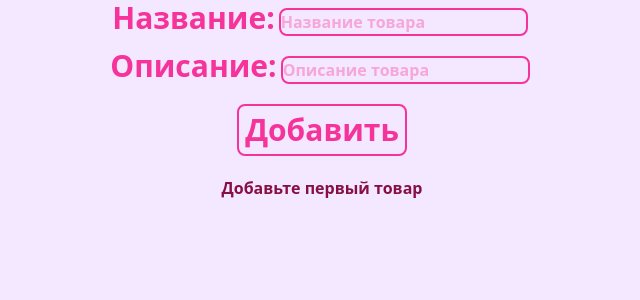
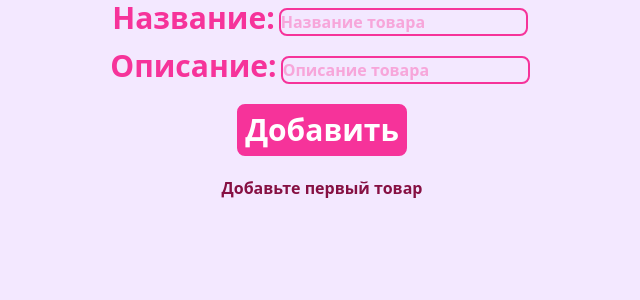
Before and after one commit to hio1337/C-Users-csgop-OneDrive-Guide-DAO-project-10-tailwind, a React (Vite) app in the folder Guide-DAO-project-10-tailwind/my-project/: page / in a window 1280 px wide. Shown: the top 300 px of the page, without its empty margins (318-958 px from the left). Built offline with nearby package versions, Linux system fonts and the light colour scheme.

Commit message:
Update addItems.jsx

```diff
--- a/Guide-DAO-project-10-tailwind/my-project/src/addItems.jsx
+++ b/Guide-DAO-project-10-tailwind/my-project/src/addItems.jsx
@@ -23,9 +23,9 @@ export default function AddItem(props) {
           className="textfield text-1xl font-bold text-pink-400 mx-1 mt-2 border-2 border-pink-500 focus:border-pink-700 focus:outline-none rounded-lg"
         />
       </div>
-      <div className="mt-5 form-footer flex flex-col items-center border-2 border-pink-500 focus:border-pink-700 focus:outline-none hover:bg-pink-200 p-1.5 rounded-lg transition-colors duration-400">
+      <div className="mt-5 form-footer flex flex-col items-center border-2  bg-pink-500 border-pink-500 focus:border-pink-700 focus:outline-none hover:bg-purple-100 p-1.5 rounded-lg transition-colors duration-400">
         <div className="validation text-1xl font-bold text-pink-900">{props.valid}</div>
-        <input type="submit" className="btn btn-basic text-3xl font-bold text-pink-500" value="Добавить" />
+        <input type="submit" className="btn btn-basic text-3xl font-bold text-white transition-colors duration-400 hover:text-pink-500" value="Добавить" />
       </div>
     </form>
   );
```
